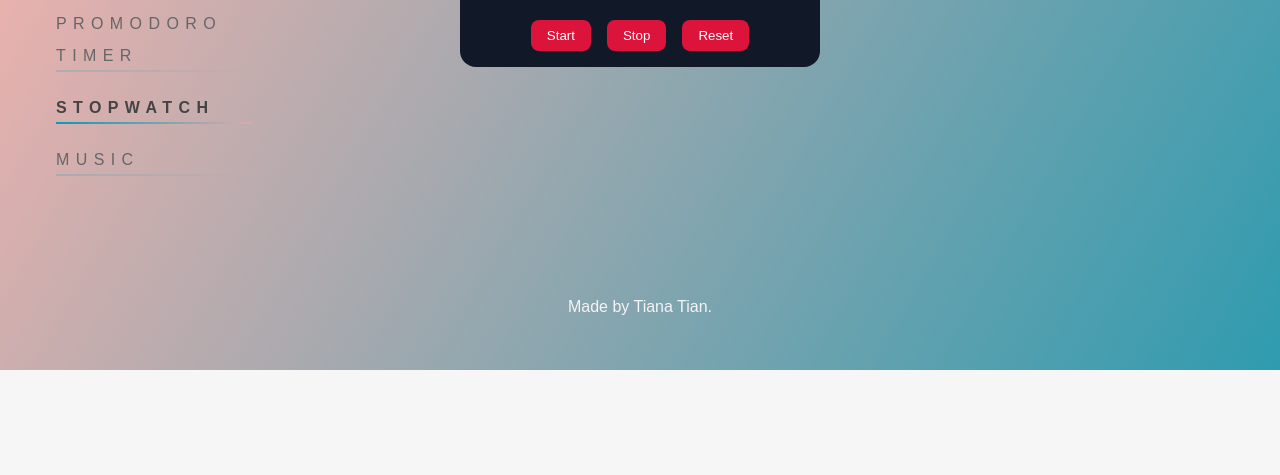
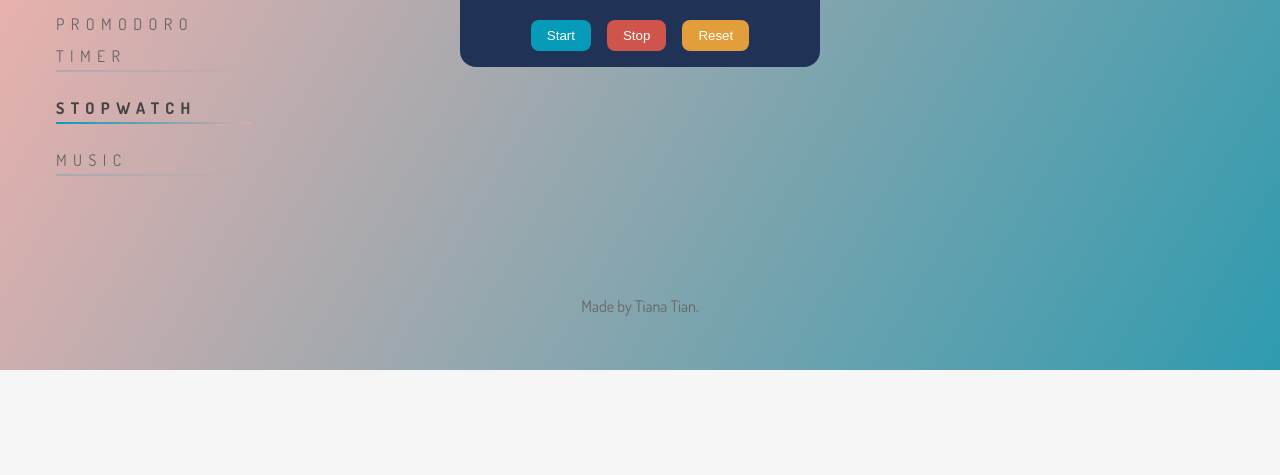
Before and after one commit to Tiana-Tian/StudBud, a website: page public/stopwatch.html in a window 1280 px wide. Shown: the part 325-800 px from the top of the page. Drawn offline with Linux system fonts and the light colour scheme.

Commit message:
Improve stopwatch css

```diff
--- a/public/css/stopwatch.css
+++ b/public/css/stopwatch.css
@@ -168,21 +168,19 @@ Main Style
  --------------*/
 
  :root {
-	--primary: #DC143C;
+	--primary: #cf544b;
+    --secondary: #069CB9;
+    --third:#e19e3a;
 	--dark: #1F2937;
-	--darkdark: #111827;
+	--darkdark: #213257;
 	--light: #F3F4F6;
 }
 
-* {
-	margin: 0;
-	box-sizing: border-box;
-	font-family: 'Fira sans', sans-serif;
-}
 
-body {
-	background-color: var(--dark);
-	color: var(--light);
+
+.content {
+    font-family: 'Fira sans', sans-serif;
+    color: var(--light);
 }
 
 .watch {
@@ -232,3 +230,11 @@ body {
 .controls button:active {
 	background-color: var(--dark);
 }
+
+#start {
+    background-color: var(--secondary);
+}
+
+#reset {
+    background-color: var(--third);
+}
```
Also changed, not shown: public/stopwatch.html (+2 -1 lines), README.md.
